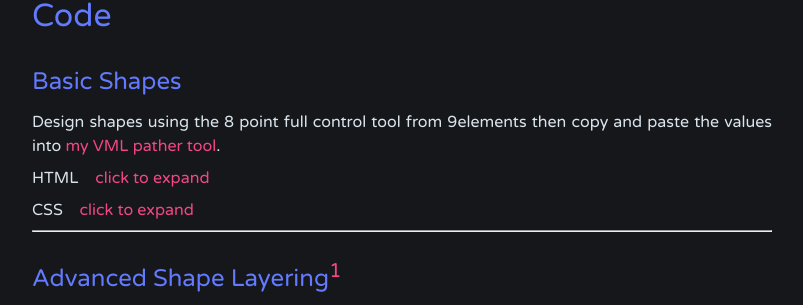
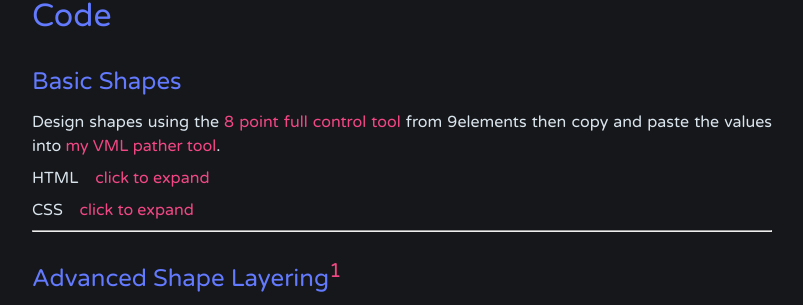
Before and after one commit to Colin-Whelan/Colin-Whelan.github.io, a Jekyll site: the page built from _posts/2022-10-03-organic-shapes.md, in a window 1280 px wide and 900 px high, scrolled down 3608 px. Shown: the part 148-453 px from the top of the window, without its empty margins (238-1041 px from the left). Built offline with Jekyll 4.4.1, drawn with Linux system fonts in a browser that asks for light colours; nearby versions of some CDN libraries; comment, search, counter and statistics services are not loaded; part of the change alters nothing that is shown.

```diff
--- a/_posts/2022-10-03-organic-shapes.md
+++ b/_posts/2022-10-03-organic-shapes.md
@@ -98,7 +98,7 @@ With Organic Shapes, content is layered on top of these shapes rather than the s
 
 ## Basic Shapes
 
-Design shapes using the 8 point full control tool from 9elements then copy and paste the values into [my VML pather tool](https://vml-pather.glitch.me/){:target="_blank"}{:rel="noopener noreferrer"}.
+Design shapes using the [8 point full control tool](https://9elements.github.io/fancy-border-radius/full-control.html){:target="_blank"}{:rel="noopener noreferrer"} from 9elements then copy and paste the values into [my VML pather tool](https://vml-pather.glitch.me/){:target="_blank"}{:rel="noopener noreferrer"}.
 
 HTML
 
```
